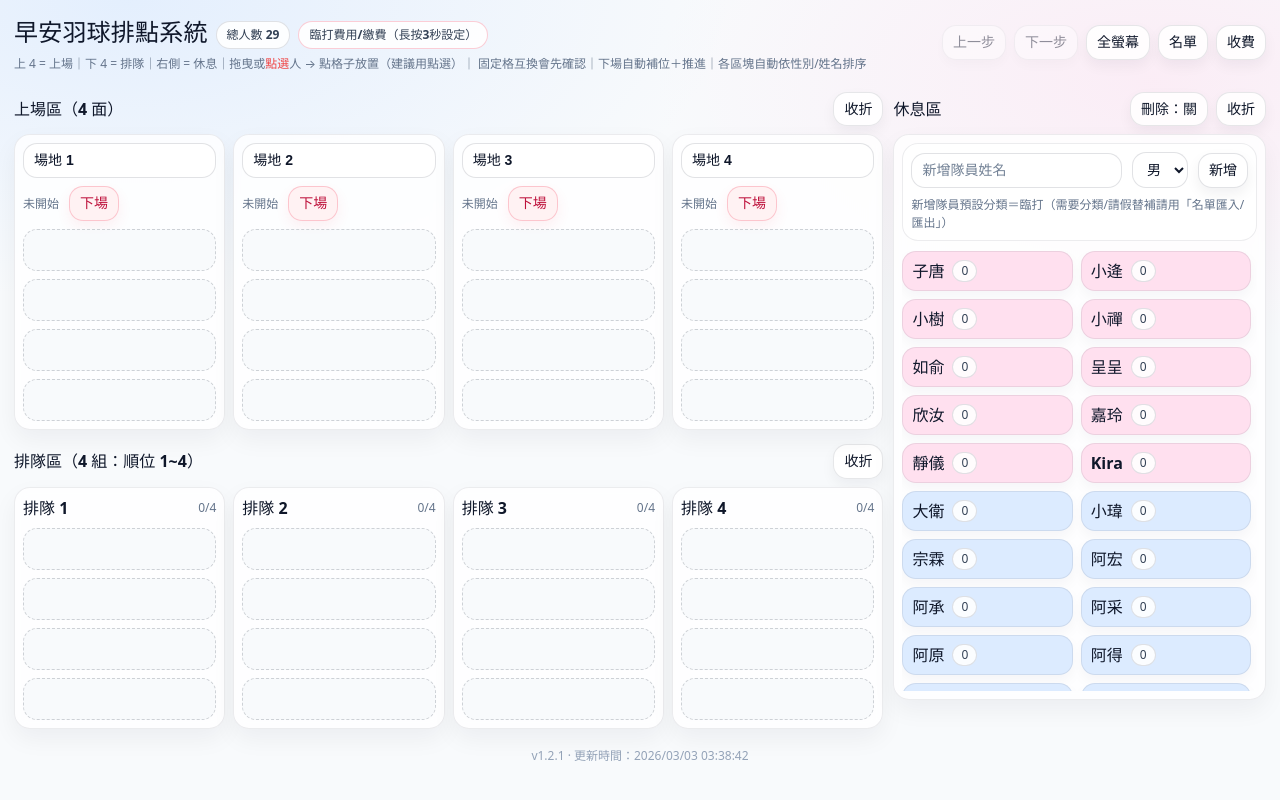
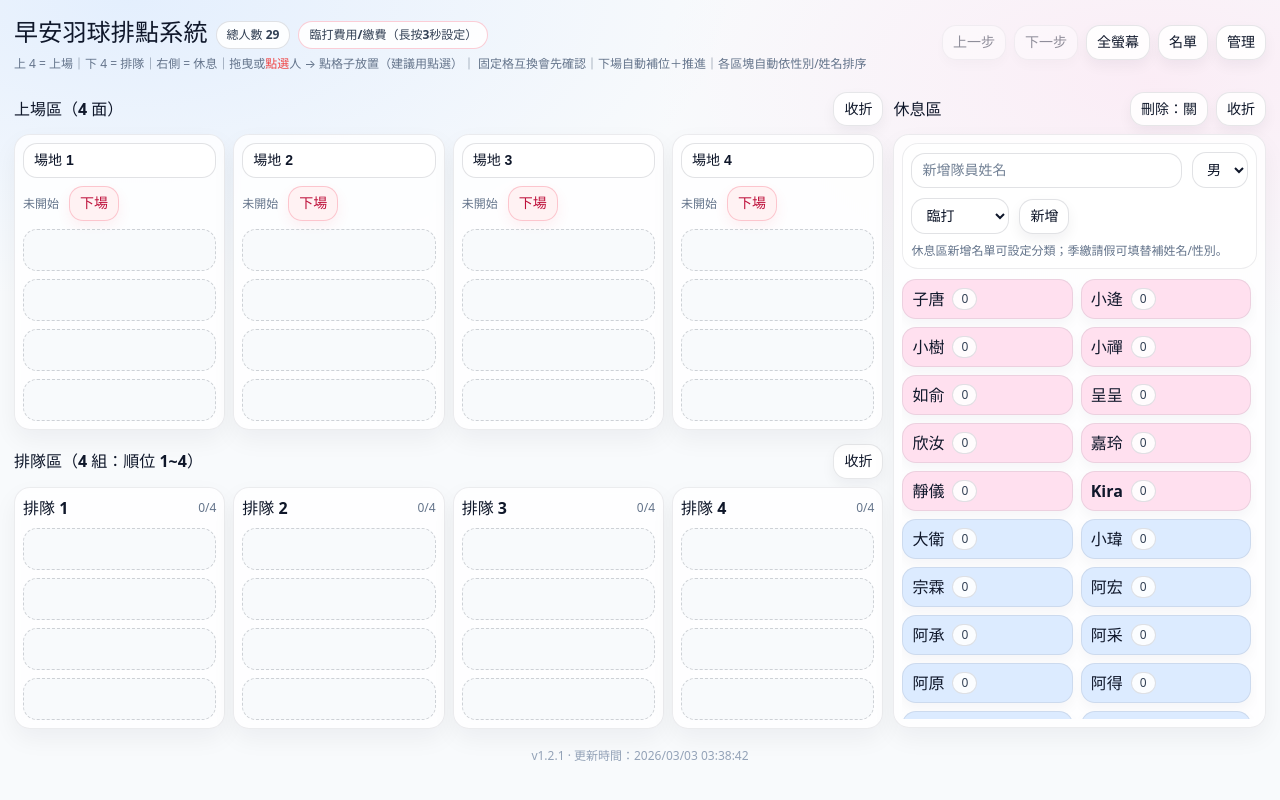
Before and after one commit to jacky811029/badminton-lineup-react, a React (Vite) app: page / in a window 1280 px wide. Shown: the top 800 px of the page. Built offline with nearby package versions, Linux system fonts and the light colour scheme.

Commit message:
BADM: add category/sub fields on bench add; add yuan suffix; rename fee button

```diff
--- a/src/App.jsx
+++ b/src/App.jsx
@@ -185,6 +185,9 @@ function fmtMoney(n) {
   const safe = Number.isFinite(v) ? v : 0;
   return new Intl.NumberFormat("zh-TW").format(safe);
 }
+function fmtMoneyYuan(n) {
+  return `${fmtMoney(n)}元`;
+}
 
 /** ===== 依性別→名稱排序（女先男後，空位最後） ===== */
 function genderOrder(g) {
@@ -709,6 +712,9 @@ export default function App() {
   // ===== 基本 UI state =====
   const [name, setName] = useState("");
   const [gender, setGender] = useState("男");
+  const [newCategory, setNewCategory] = useState("臨打");
+  const [subName, setSubName] = useState("");
+  const [subGender, setSubGender] = useState("男");
   const [selectedId, setSelectedId] = useState("");
   const [tick, setTick] = useState(nowSec());
 
@@ -852,6 +858,10 @@ export default function App() {
     const n = name.trim();
     if (!n) return;
 
+    const cat = normalizeCategoryText(newCategory);
+    const sn = String(subName || "").trim();
+    const sg = normalizeGenderText(subGender);
+
     const exists = Object.values(state.players).some((p) => p.name === n);
     if (exists) {
       alert("已有同名隊員，請改名或加註。");
@@ -863,11 +873,11 @@ export default function App() {
       id,
       name: n,
       gender,
-      category: "臨打",
+      category: cat,
       origName: n,
       origGender: gender,
-      subName: "",
-      subGender: "",
+      subName: cat === "季繳請假" ? sn : "",
+      subGender: cat === "季繳請假" && sn ? sg : "",
       games: 0,
       totalSeconds: 0,
     };
@@ -875,12 +885,18 @@ export default function App() {
     applyState((prev) => {
       const next = structuredClone(normalize(prev));
       next.players[id] = p;
-      next.payments[id] = false; // 臨打預設未收費
+      // payments: true means "already collected".
+      // Season members are treated as already paid by default.
+      next.payments[id] = cat === "季繳";
       benchPushFront(next, id);
       return next;
     });
 
     setName("");
+    // Keep gender; reset category/sub fields for next quick add.
+    setNewCategory("臨打");
+    setSubName("");
+    setSubGender("男");
   }
 
   function removePlayer(id) {
@@ -2155,8 +2171,8 @@ export default function App() {
                       季繳請假 {chargeStats.counts.leave}人 / {fmtMoney(chargeStats.subtotal.leave)}
                     </div>
                     <div style={ui.micro}>
-                      總計（全部）{fmtMoney(chargeStats.subtotal.total)}｜
-                      已收費合計（勾選者）{fmtMoney(chargeStats.subtotal.collected)}
+                      總計（全部）{fmtMoneyYuan(chargeStats.subtotal.total)}｜
+                      已收費合計（勾選者）{fmtMoneyYuan(chargeStats.subtotal.collected)}
                     </div>
                   </div>
                 </>
@@ -2296,8 +2312,8 @@ export default function App() {
                                   季繳請假 {h.counts?.leave ?? 0}人 / {fmtMoney(h.subtotal?.leave ?? 0)}
                                 </span>
 
-                                <span style={ui.badge}>總計 {fmtMoney(h.subtotal?.total ?? 0)}</span>
-                                <span style={ui.badge}>已收費 {fmtMoney(h.subtotal?.collected ?? 0)}</span>
+                                <span style={ui.badge}>總計 {fmtMoneyYuan(h.subtotal?.total ?? 0)}</span>
+                                <span style={ui.badge}>已收費 {fmtMoneyYuan(h.subtotal?.collected ?? 0)}</span>
 
                                 <div style={{ flex: 1 }} />
 
@@ -2662,7 +2678,7 @@ export default function App() {
             onClick={openChargeModal}
             title="收費清單 / 用球紀錄 / 歷史"
           >
-            收費
+            管理
           </button>
         </div>
       </div>
@@ -2949,6 +2965,38 @@ export default function App() {
                       <option value="男">男</option>
                       <option value="女">女</option>
                     </select>
+                    <select
+                      className={`${ctl} ${ctlPad}`}
+                      style={ui.select}
+                      value={newCategory}
+                      onChange={(e) => setNewCategory(e.target.value)}
+                      title="分類"
+                    >
+                      <option value="季繳">季繳</option>
+                      <option value="臨打">臨打</option>
+                      <option value="季繳請假">季繳請假</option>
+                    </select>
+                    {normalizeCategoryText(newCategory) === "季繳請假" ? (
+                      <>
+                        <input
+                          className={`${ctl} ${ctlPad}`}
+                          style={{ ...ui.input, minWidth: 120, flex: 1 }}
+                          placeholder="替補姓名"
+                          value={subName}
+                          onChange={(e) => setSubName(e.target.value)}
+                        />
+                        <select
+                          className={`${ctl} ${ctlPad}`}
+                          style={ui.select}
+                          value={subGender}
+                          onChange={(e) => setSubGender(e.target.value)}
+                          title="替補性別"
+                        >
+                          <option value="男">男</option>
+                          <option value="女">女</option>
+                        </select>
+                      </>
+                    ) : null}
                     <button
                       className={`${ctl} ${ctlPad}`}
                       style={ui.btn}
@@ -2958,7 +3006,7 @@ export default function App() {
                     </button>
                   </div>
                   <div style={{ marginTop: 8, ...ui.micro }}>
-                    新增隊員預設分類＝臨打（需要分類/請假替補請用「名單匯入/匯出」）
+                    休息區新增名單可設定分類；季繳請假可填替補姓名/性別。
                   </div>
                 </div>
 
```
